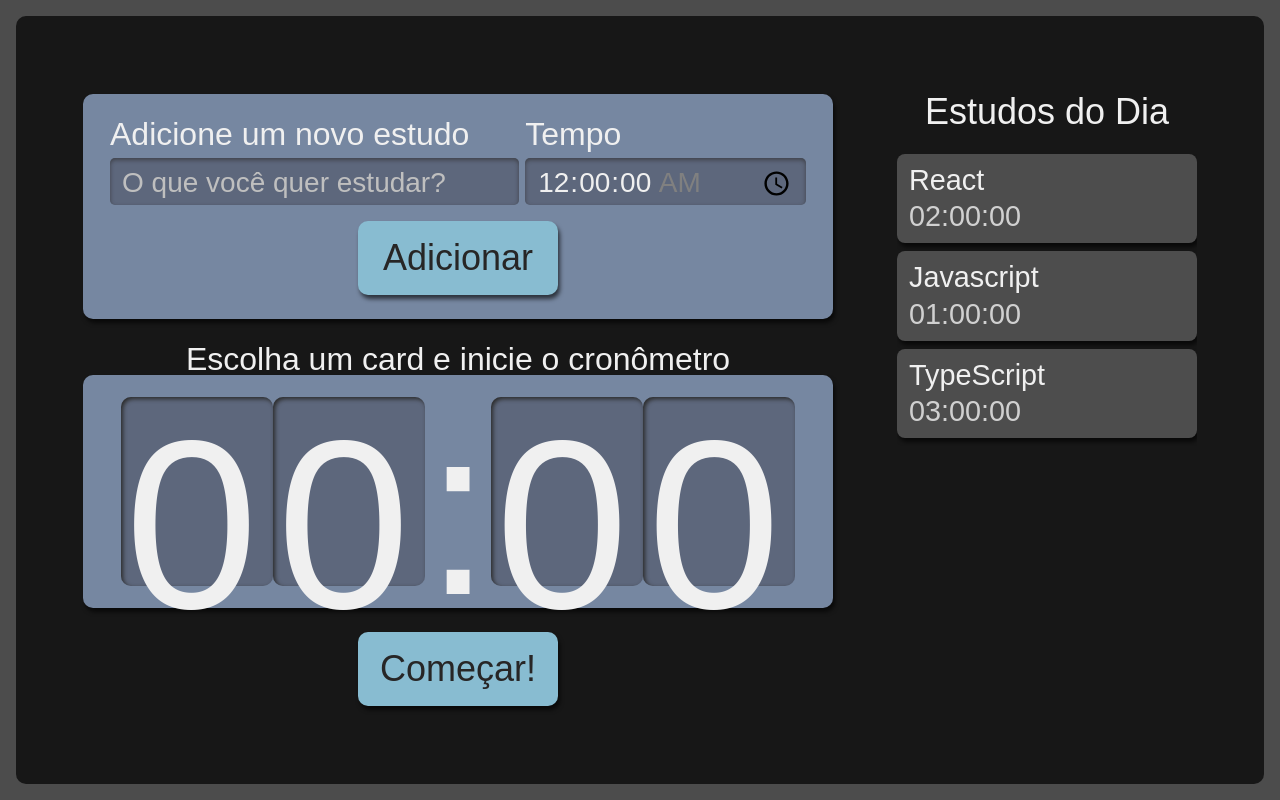
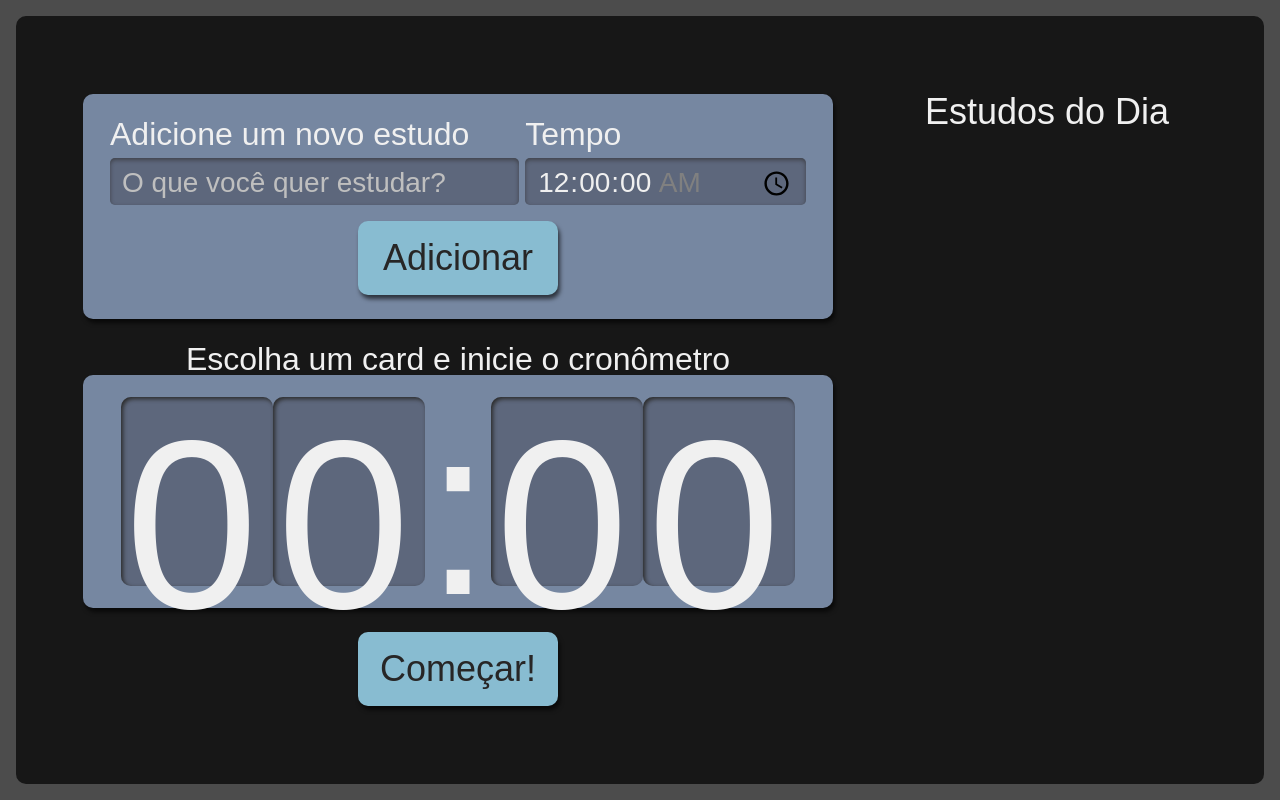
Before and after one commit to GabrielTadachi/alura-studies, a React (Create React App) app: page / in a window 1280 px wide. Built offline with nearby package versions, Linux system fonts and the light colour scheme.

Commit message:
Aula 5.3 - Refatorar Add Tarefa

```diff
--- a/src/components/Formulario/index.tsx
+++ b/src/components/Formulario/index.tsx
@@ -1,9 +1,12 @@
 import React from 'react';
+import { ITarefa } from '../../types/tarefa';
 import Botao from '../Botao';
 import style from './Formulario.module.scss';
 
 // Class Component -> Forma Antiga!
-class Formulario extends React.Component {
+class Formulario extends React.Component<{
+    setTarefas: React.Dispatch<React.SetStateAction<ITarefa[]>>;
+  }> {
     state = {
         tarefa: '',
         tempo: '00:00:00'
@@ -11,7 +14,7 @@ class Formulario extends React.Component {
 
     adicionarTarefa(event: React.FormEvent<HTMLFormElement>){
         event.preventDefault();
-        console.log(this.state);
+        this.props.setTarefas(tarefasAntigas => [...tarefasAntigas, {...this.state}] );
     }
 
     render(){
@@ -29,7 +32,7 @@ class Formulario extends React.Component {
                         this.setState({...this.state, tempo: evento.target.value})
                     }}/>
                 </div>
-                <Botao>Adicionar</Botao>
+                <Botao type='submit'>Adicionar</Botao>
             </form>
         );
     }
--- a/src/components/Lista/index.tsx
+++ b/src/components/Lista/index.tsx
@@ -1,30 +1,12 @@
-import React, { useState } from "react";
+import { ITarefa } from "../../types/tarefa";
 import Item from "./Item";
 import style from './Lista.module.scss';
 
-function Lista() {
-  const [tarefas, setTarefas] = useState(
-    [
-      {
-        tarefa: "React",
-        tempo: "02:00:00",
-      },
-      {
-        tarefa: "Javascript",
-        tempo: "01:00:00",
-      },
-      {
-        tarefa: "TypeScript",
-        tempo: "03:00:00",
-      }
-    ]
-  );
+function Lista({tarefas}: {tarefas: ITarefa[]}) {
 
   return (
     <aside className={style.listaTarefas}>
-      <h2 onClick={() =>{
-        setTarefas([...tarefas, {tarefa: 'Estudar estado', tempo: '05:00:00'}]);
-      }}>Estudos do Dia</h2>
+      <h2>Estudos do Dia</h2>
       <ul>
         {tarefas.map((item, i) => (
           <Item key={i} {...item} />
--- a/src/components/botao/index.tsx
+++ b/src/components/botao/index.tsx
@@ -12,8 +12,8 @@ import style from './Botao.module.scss';
 
 // export default Botao;
 
-export default function Botao({children} : {children: React.ReactNode}){
+export default function Botao({children, type} : {children: React.ReactNode, type?: "button" | "submit" | "reset" | undefined}){
   return(
-    <button className={style.botao}>{children}</button>
+    <button className={style.botao} type={type}>{children}</button>
   )
 }
--- a/src/pages/App.tsx
+++ b/src/pages/App.tsx
@@ -1,13 +1,17 @@
+import { useState } from 'react';
 import Cronometro from '../components/Cronometro';
 import Formulario from '../components/Formulario/index';
 import Lista from '../components/Lista';
+import { ITarefa } from '../types/tarefa';
 import style from './App.module.scss';
 
 function App() {
+  const [tarefas, setTarefas] = useState<ITarefa[]>([]);
+
   return (
     <div className={style.AppStyle}>
-      <Formulario/>
-      <Lista/>
+      <Formulario setTarefas={setTarefas}/>
+      <Lista tarefas={tarefas}/>
       <Cronometro/>
     </div>
   );
--- /dev/null
+++ b/src/types/tarefa.ts
@@ -0,0 +1,4 @@
+export interface ITarefa{
+    tarefa: string,
+    tempo: string
+  }
```
